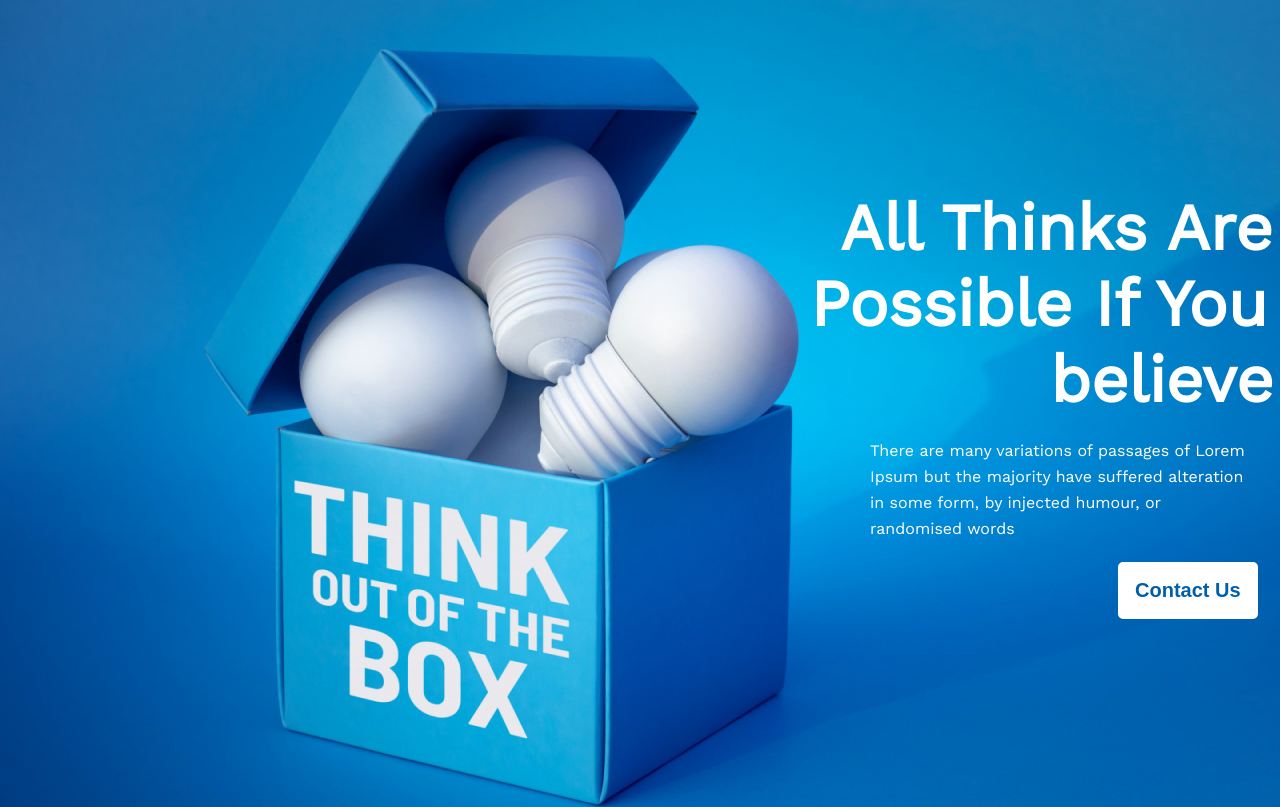
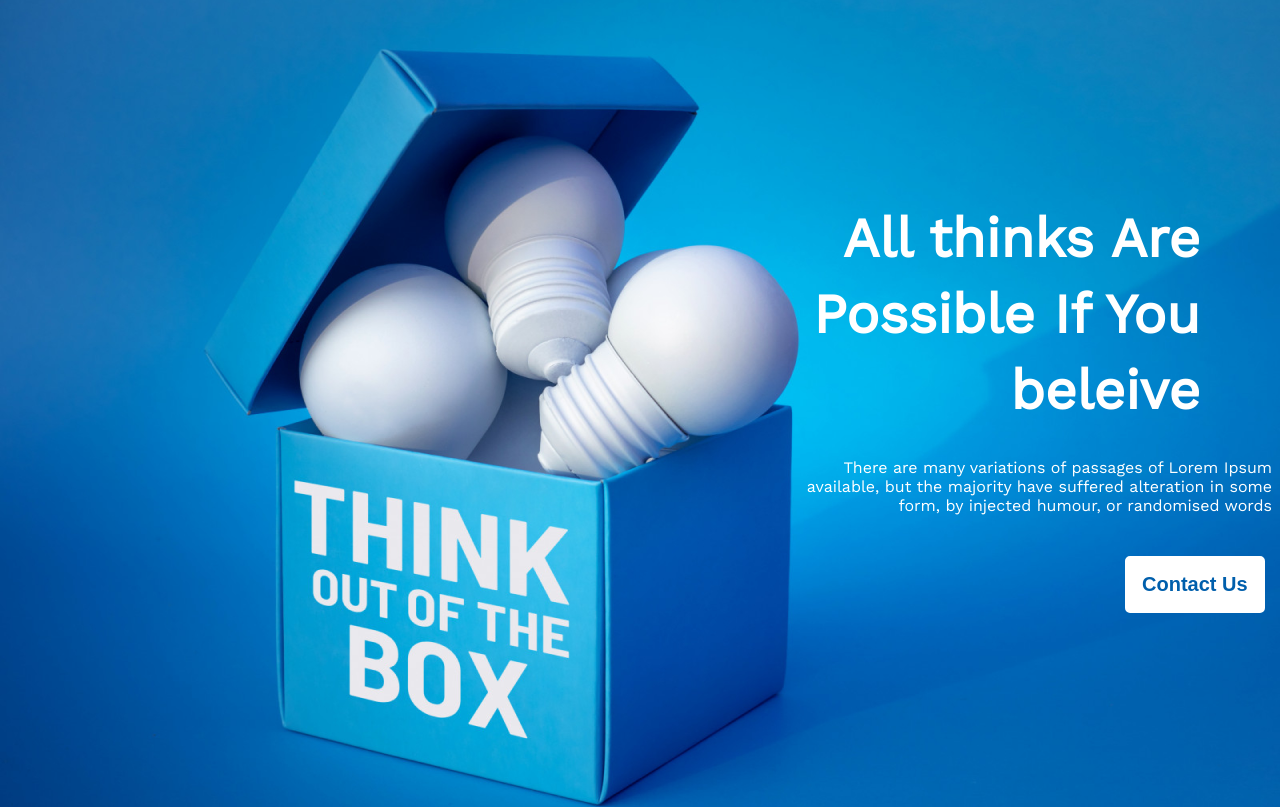
Before and after one commit to ZAHIRULISLAM-CSE/module6_assignment_newyear, a plain HTML site: page index.html in a window 1280 px wide. Shown: the top 807 px of the page. Drawn offline with nearby package versions, Linux system fonts and the light colour scheme.

Commit message:
banner title completed with one line

```diff
--- a/index.html
+++ b/index.html
@@ -11,11 +11,10 @@
 <body>
     <!-- Top Banner Section -->
     <section class="top-banner">
-            <h1 class="banner-title1">All Thinks Are</h1>
-            <h1 class="banner-title2">Possible If You</h1>
-            <h1 class="banner-title3">believe</h1>
-            <p class="banner-description">There are many variations of passages of Lorem Ipsum  but the majority have suffered alteration in some form, by injected humour, or randomised words</p>
+            <h1 class="banner-title">All thinks Are <br>Possible If You <br>beleive</h1>
+            <p class="banner-description">There are many variations of passages of Lorem Ipsum available, but the majority have suffered alteration in some form, by injected humour, or randomised words</p>
             <button class="btn-contact" d>Contact Us</button>
+
     </section>
     <!-- My Failure  Section -->
     <section class="failure">
--- a/style.css
+++ b/style.css
@@ -13,32 +13,24 @@
     color: white;
     font-family: 'Work Sans', sans-serif;
 }
-.banner-title1{
-    padding-top: 190px;
-    padding-left: 840px;
-    font-size: 65px;
+.banner-title{
+    text-align: right;
+    font-size: 55px;
     line-height: 76px;
-}
-.banner-title2{
-    padding-left: 810px;
-    font-size: 65px;
-    line-height: 76px;
-}
-.banner-title3{
-    padding-left: 1050px;
-    font-size: 65px;
-    line-height: 76px;
-    margin-bottom: 20px;
+    padding-top: 200px;
+    padding-right: 80px;
 }
 .banner-description{
-    padding-left: 870px;
-    line-height: 26px;
-    width: 30%;
+    text-align: right;
+    width: 494px;
+    height: 78px;
+    padding-top: 30px;
+    padding-left: 778px;
     margin-bottom: 20px;
 }
 .btn-contact{
     color: #005FAC;
-    margin-left: 1118px;
+    margin-left: 1125px;
     border: 12px solid white;
     padding: 5px;
     font-weight: 600;
@@ -47,7 +39,6 @@
     border-radius: 5px;
     background-color:white;
 }
-
 /* My Failure  Section css */
 .failure{
     width: 100%;
@@ -75,7 +66,7 @@
     line-height: 26px;
     color: #444343;
     margin-bottom: 20px;
-}
+} */
 /* My Plans Section */
 .plan-heading{
     text-align: center;
```
